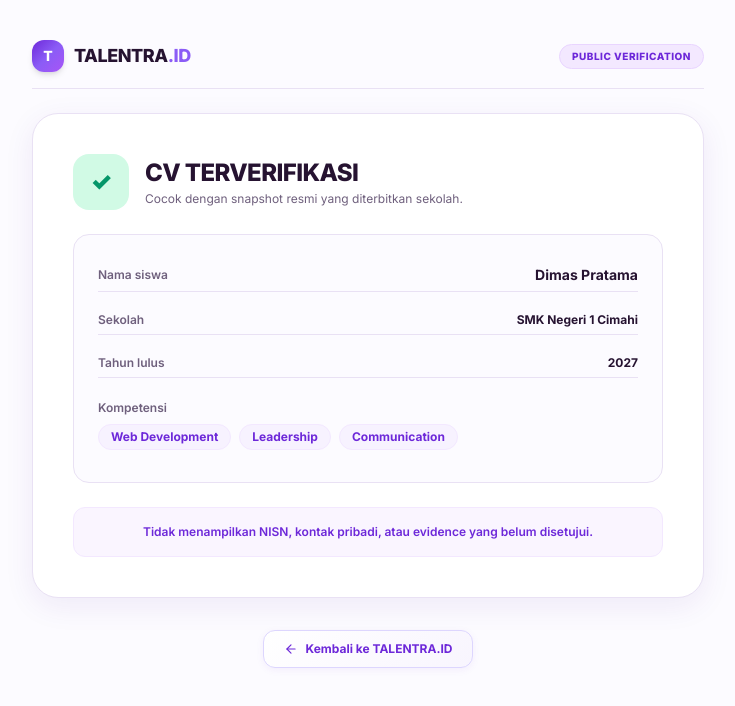
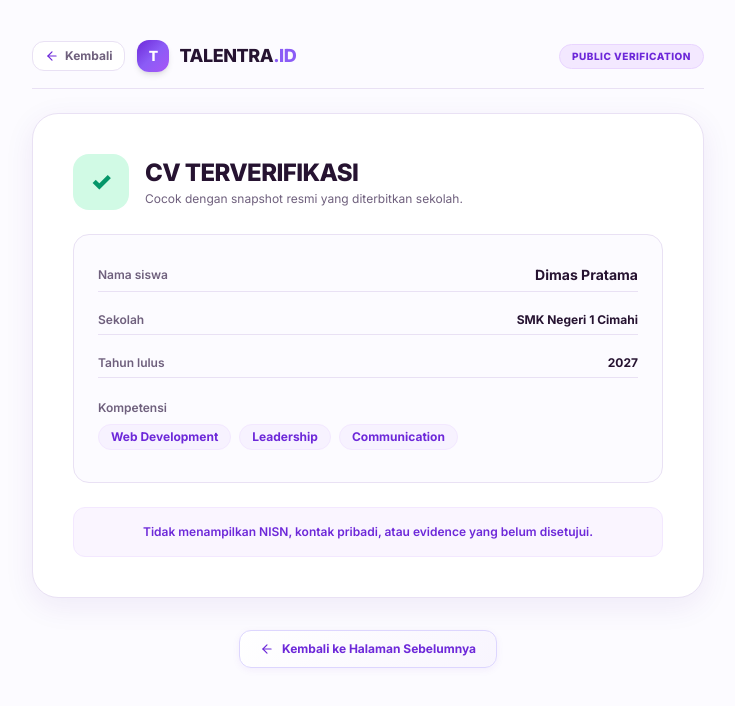
Before and after one commit to IAmYoursRey/Talentra, a Next.js app: page /verify/tlnt_token_v94b8e21 in a window 1280 px wide. Shown: the top 706 px of the page, without its empty margins (272-1007 px from the left). Built offline with nearby package versions, Linux system fonts and the light colour scheme; no server answers.

Commit message:
fix(navigation): open verification in same tab and add header and footer back buttons

```diff
--- a/src/app/student/cv/page.tsx
+++ b/src/app/student/cv/page.tsx
@@ -421,11 +421,10 @@ export default function StudentCVPage() {
                   <div>
                     <Link
                       href={generatedCv.verificationUrl || `/verify/${generatedCv.verificationToken || 'tlnt_token_v94b8e21'}`}
-                      target="_blank"
                       className="w-full py-2.5 px-4 rounded-xl tal-btn-secondary text-xs font-bold inline-flex items-center justify-center gap-2"
                     >
                       <span>Buka Halaman Verifikasi Publik</span>
-                      <ExternalLink className="w-3.5 h-3.5" />
+                      <ShieldCheck className="w-3.5 h-3.5 text-purple-600" />
                     </Link>
                   </div>
                 </div>
--- a/src/app/verify/[token]/page.tsx
+++ b/src/app/verify/[token]/page.tsx
@@ -1,7 +1,7 @@
 'use client';
 
 import React, { useEffect, useState } from 'react';
-import { useParams } from 'next/navigation';
+import { useParams, useRouter } from 'next/navigation';
 import { verificationService } from '../../../services/verification.service';
 import { PublicVerificationResult } from '../../../types/verification.types';
 import {
@@ -18,6 +18,7 @@ import Link from 'next/link';
 import { PageLoadingCover } from '../../../components/common/PageLoadingCover';
 
 export default function VerificationPage() {
+  const router = useRouter();
   const params = useParams();
   const rawParam = params?.token;
   const token = (Array.isArray(rawParam) ? rawParam[0] : rawParam) || '';
@@ -59,6 +60,22 @@ export default function VerificationPage() {
       <div className="max-w-2xl w-full mx-auto space-y-6">
         {/* Brand Header */}
         <div className="flex items-center justify-between pb-4 border-b border-[#E9E1F4]">
+          <div className="flex items-center gap-3">
+            <button
+              type="button"
+              onClick={() => {
+                if (typeof window !== 'undefined' && window.history.length > 1) {
+                  router.back();
+                } else {
+                  router.push('/student/cv');
+                }
+              }}
+              className="inline-flex items-center gap-1.5 px-3 py-1.5 rounded-xl bg-white border border-[#E9E1F4] text-xs font-bold text-[#6F607D] hover:text-[#261331] hover:border-purple-300 transition-all shadow-xs"
+              title="Kembali ke halaman sebelumnya"
+            >
+              <ArrowLeft className="w-3.5 h-3.5 text-[#6D28D9]" />
+              <span>Kembali</span>
+            </button>
             <div className="flex items-center gap-2.5">
               <div className="w-8 h-8 rounded-xl bg-gradient-to-br from-[#6D28D9] via-[#8B5CF6] to-[#A855F7] flex items-center justify-center font-black text-white text-sm shadow-md">
                 T
@@ -66,6 +83,7 @@ export default function VerificationPage() {
               <span className="font-black text-lg tracking-tight text-[#261331]">
                 TALENTRA<span className="text-[#8B5CF6]">.ID</span>
               </span>
+            </div>
           </div>
           <span className="px-3 py-1 rounded-full text-[10px] font-extrabold uppercase tracking-wider bg-[#F3E8FF] text-[#6D28D9] border border-purple-200">
             PUBLIC VERIFICATION
@@ -186,14 +204,21 @@ export default function VerificationPage() {
         )}
         </div>
 
-        <div className="text-center pt-2">
-          <Link
-            href="/login"
+        <div className="flex items-center justify-center gap-3 pt-2">
+          <button
+            type="button"
+            onClick={() => {
+              if (typeof window !== 'undefined' && window.history.length > 1) {
+                router.back();
+              } else {
+                router.push('/student/cv');
+              }
+            }}
             className="inline-flex items-center gap-2 px-5 py-2.5 rounded-xl tal-btn-secondary text-xs font-bold"
           >
             <ArrowLeft className="w-3.5 h-3.5" />
-            <span>Kembali ke TALENTRA.ID</span>
-          </Link>
+            <span>Kembali ke Halaman Sebelumnya</span>
+          </button>
         </div>
       </div>
     </div>
--- a/src/components/layout/Header.tsx
+++ b/src/components/layout/Header.tsx
@@ -228,7 +228,6 @@ export const Header: React.FC<HeaderProps> = ({ currentUser, title, onOpenMobile
           {/* Verification Link pill */}
           <Link
             href="/verify/tlnt_token_v94b8e21"
-            target="_blank"
             className="hidden md:inline-flex items-center gap-1.5 px-2.5 py-1 rounded-full text-[11px] font-semibold bg-emerald-50 text-emerald-700 border border-emerald-200 hover:bg-emerald-100 transition-colors"
           >
             <Shield className="w-3.5 h-3.5" />
@@ -364,7 +363,6 @@ export const Header: React.FC<HeaderProps> = ({ currentUser, title, onOpenMobile
 
                   <Link
                     href="/verify/tlnt_token_v94b8e21"
-                    target="_blank"
                     onClick={() => setIsProfileOpen(false)}
                     className="w-full px-4 py-2.5 flex items-center justify-between text-xs text-slate-700 hover:bg-slate-50 font-medium transition-colors"
                   >
@@ -372,7 +370,7 @@ export const Header: React.FC<HeaderProps> = ({ currentUser, title, onOpenMobile
                       <Shield className="w-4 h-4 text-slate-400" />
                       <span>Verifikasi Publik QR</span>
                     </span>
-                    <ExternalLink className="w-3 h-3 text-slate-400" />
+                    <Shield className="w-3.5 h-3.5 text-slate-400" />
                   </Link>
                 </div>
 
```
Lines whose indentation alone changed are shown as unchanged.
